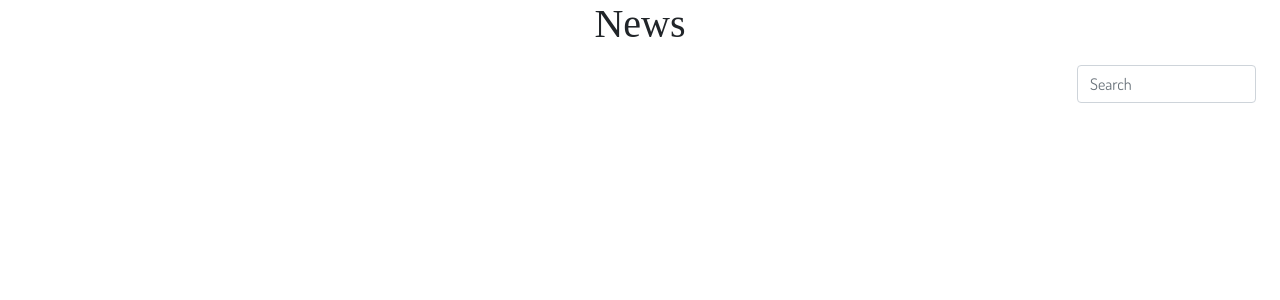
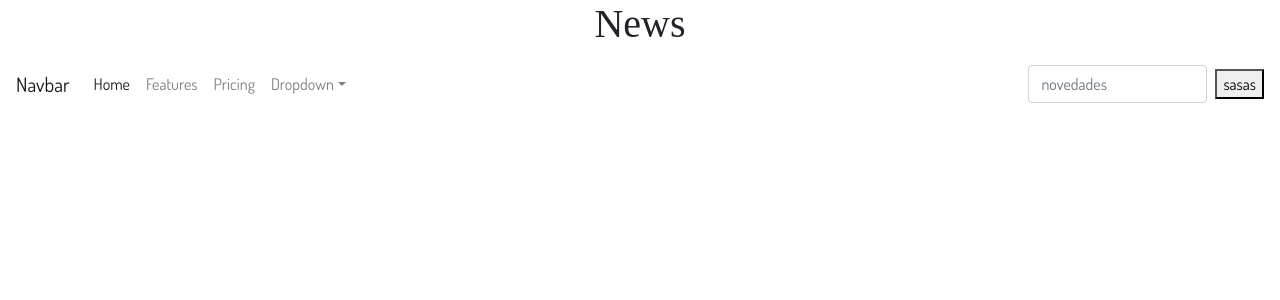
Before and after one commit to Marcocuma/noticiasAngular, an Angular app: page / in a window 1280 px wide. Shown: the top 300 px of the page. Built offline with nearby package versions, Linux system fonts and the light colour scheme; no server answers; a web font is replaced by a local one.

Commit message:
Primer commit

```diff
--- a/src/app/app.component.html
+++ b/src/app/app.component.html
@@ -1,2 +1,2 @@
 <h1 class="text-center">News</h1>
-<app-nav2></app-nav2>
+<app-nav2 [titulo]="titulo" (evento)="boton($event)"></app-nav2>
--- a/src/app/app.component.ts
+++ b/src/app/app.component.ts
@@ -1,4 +1,4 @@
-import { Component } from '@angular/core';
+import { Component} from '@angular/core';
 
 @Component({
   selector: 'app-root',
@@ -7,4 +7,8 @@ import { Component } from '@angular/core';
 })
 export class AppComponent {
   title = 'proyectoAngular1';
+  titulo = "novedades";
+  boton(ev): void {
+    alert(ev)
+  }
 }
--- /dev/null
+++ b/src/app/ayax.service.ts
@@ -0,0 +1,16 @@
+import { Injectable } from '@angular/core';
+import { HttpClient } from '@angular/common/http';
+
+@Injectable({
+  providedIn: 'root'
+})
+export class AyaxService {
+  users = null
+  constructor(public http:HttpClient) {
+    this.http.get('https://jsonplaceholder.typicode.com/users').subscribe(
+      resultado => {
+        this.users=resultado
+      }
+    )
+  }
+}
--- a/src/app/nav2/nav2.component.html
+++ b/src/app/nav2/nav2.component.html
@@ -1,5 +1,5 @@
 <!--Navbar-->
-<nav class="navbar navbar-expand-lg navbar-dark primary-color">
+<nav class="navbar navbar-expand-lg navbar-light primary-color">
 
   <!-- Navbar brand -->
   <a class="navbar-brand" href="#">Navbar</a>
@@ -43,8 +43,9 @@
 
     <form class="form-inline">
       <div class="md-form my-0">
-        <input class="form-control mr-sm-2" type="text" placeholder="Search" aria-label="Search">
+        <input class="form-control mr-sm-2" type="text" placeholder={{titulo}} aria-label="Search">
       </div>
+      <button (click)='boton()'>sasas</button>
     </form>
   </div>
   <!-- Collapsible content -->
--- a/src/app/nav2/nav2.component.ts
+++ b/src/app/nav2/nav2.component.ts
@@ -1,7 +1,8 @@
-import { Component } from '@angular/core';
+import { Component, Input, Output, EventEmitter } from '@angular/core';
 import { BreakpointObserver, Breakpoints } from '@angular/cdk/layout';
 import { Observable } from 'rxjs';
 import { map, shareReplay } from 'rxjs/operators';
+import { AyaxService } from '../ayax.service';
 
 @Component({
   selector: 'app-nav2',
@@ -9,13 +10,19 @@ import { map, shareReplay } from 'rxjs/operators';
   styleUrls: ['./nav2.component.css']
 })
 export class Nav2Component {
-
+  @Input() titulo
+  @Input() users
+  @Output()
+  evento = new EventEmitter<string>()
   isHandset$: Observable<boolean> = this.breakpointObserver.observe(Breakpoints.Handset)
     .pipe(
       map(result => result.matches),
       shareReplay()
     );
 
-  constructor(private breakpointObserver: BreakpointObserver) {}
-
+  constructor(public serv:AyaxService ,private breakpointObserver: BreakpointObserver) {}
+  boton(): void{
+    console.log(this.serv.users)
+    this.evento.emit("Le has dao al boton")
+  }
 }
```
Also changed, not shown: src/app/app.module.ts (+6 -3 lines), 1 other file (tests, documents, lock files or other folders).
